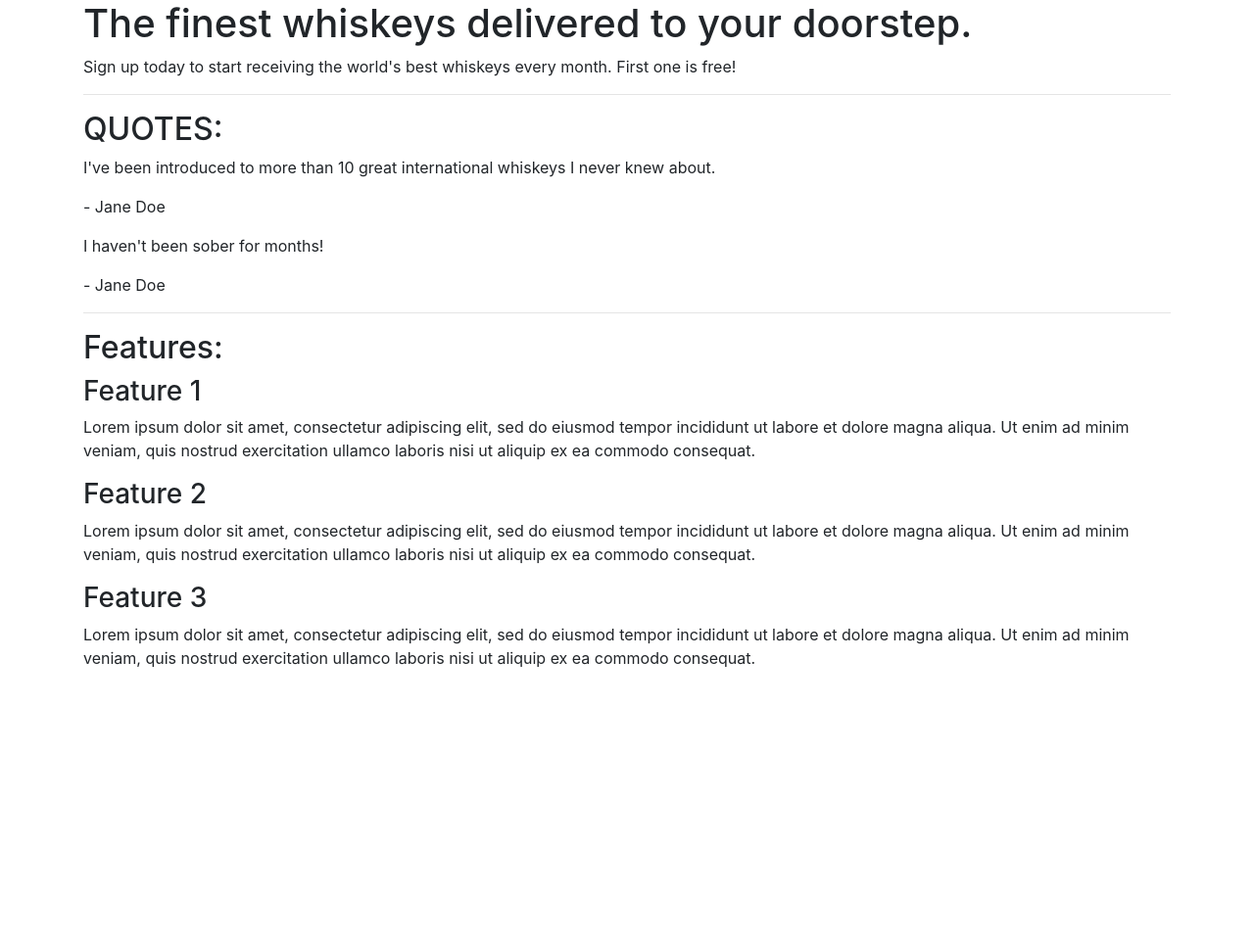
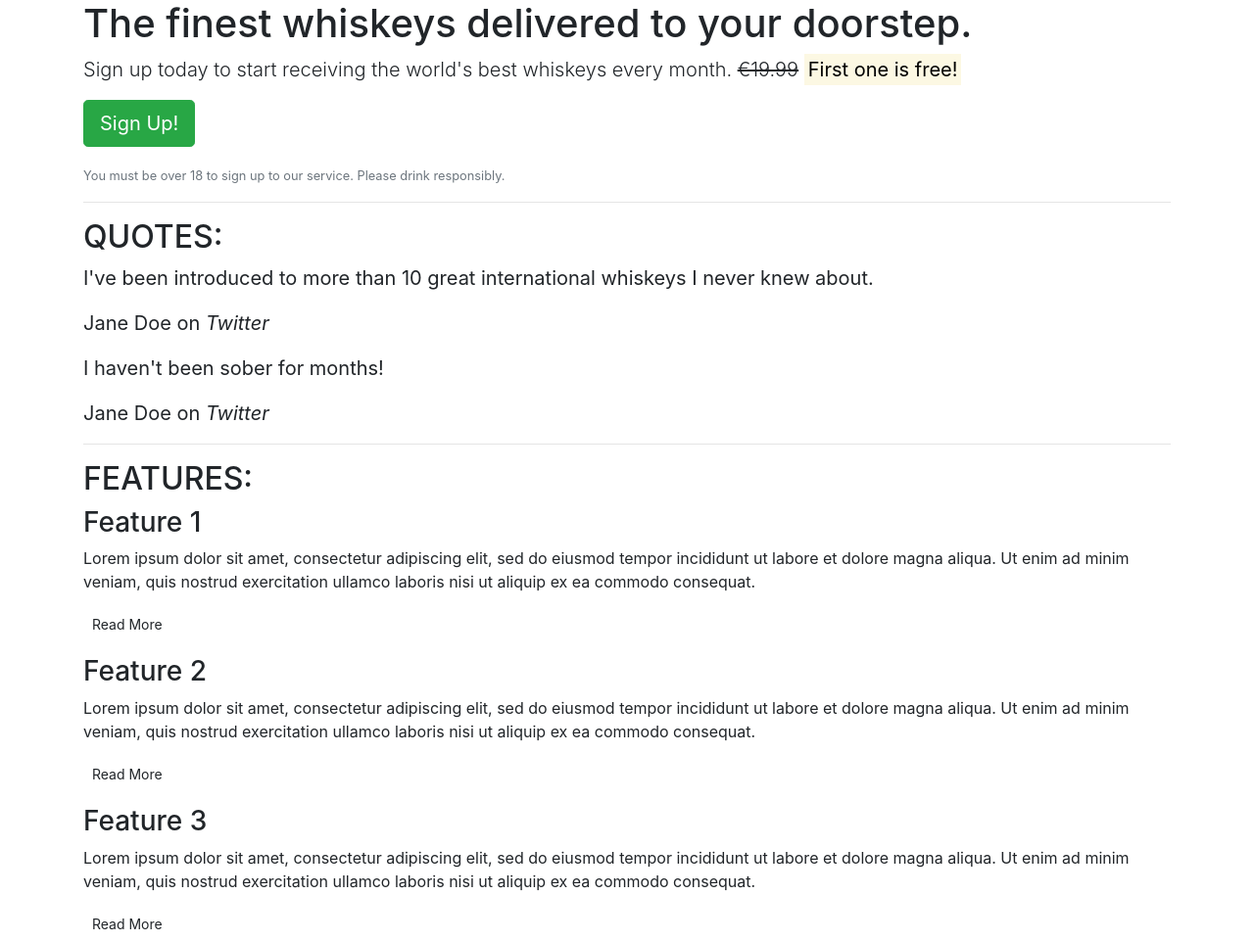
Before and after one commit to AshFoster/bootstrap-1, a plain HTML site: page index.html in a window 1280 px wide. Shown: the whole page at 98% size. Before the commit the page ends 800 px from the top, so only its background shows below. Drawn offline with nearby package versions, Linux system fonts and the light colour scheme.

Commit message:
Add some core css from the bootstrap library.

```diff
--- a/index.html
+++ b/index.html
@@ -15,7 +15,9 @@
         <!-- Callout -->
         <section class="callout">
             <h1>The finest whiskeys delivered to your doorstep.</h1>
-            <p>Sign up today to start receiving the world's best whiskeys every month. First one is free!</p>
+            <p class="lead">Sign up today to start receiving the world's best whiskeys every month. <s>€19.99</s> <strong><mark>First one is free!</mark></strong></p>
+            <p><button class="btn btn-lg btn-success">Sign Up!</button></p>
+            <p class="text-muted"><small>You must be over 18 to sign up to our service. Please drink responsibly.</small></p>
         </section>
         <!-- /.callout -->
         <hr>
@@ -23,32 +25,35 @@
         <!-- Quotes -->
         <section class="quotes">
             <h2 class="text-uppercase">Quotes:</h2>
-            <div class="quote">
+            <blockquote class="blockquote">
                 <p>I've been introduced to more than 10 great international whiskeys I never knew about.</p>
-                <p>- Jane Doe</p>
-            </div>
-            <div class="quote">
+                <footer>Jane Doe on <cite title="Twitter">Twitter</cite></footer>
+            </blockquote>
+            <blockquote class="blockquote">
                 <p>I haven't been sober for months!</p>
-                <p>- Jane Doe</p>
-            </div>
+                <footer>Jane Doe on <cite title="Twitter">Twitter</cite></footer>
+            </blockquote>
         </section>
         <!-- /.quotes -->
         <hr>
 
         <!-- Features -->
         <section class="features">
-            <h2>Features:</h2>
+            <h2 class="text-uppercase">Features:</h2>
             <div class="feature">
                 <h3>Feature 1</h3>
                 <p>Lorem ipsum dolor sit amet, consectetur adipiscing elit, sed do eiusmod tempor incididunt ut labore et dolore magna aliqua. Ut enim ad minim veniam, quis nostrud exercitation ullamco laboris nisi ut aliquip ex ea commodo consequat.</p>
+                <p><a class="btn btn-sm btn-default" href="">Read More</a></p>
             </div>
             <div class="feature">
                 <h3>Feature 2</h3>
                 <p>Lorem ipsum dolor sit amet, consectetur adipiscing elit, sed do eiusmod tempor incididunt ut labore et dolore magna aliqua. Ut enim ad minim veniam, quis nostrud exercitation ullamco laboris nisi ut aliquip ex ea commodo consequat.</p>
+                <p><a class="btn btn-sm btn-default" href="">Read More</a></p>
             </div>
             <div class="feature">
                 <h3>Feature 3</h3>
                 <p>Lorem ipsum dolor sit amet, consectetur adipiscing elit, sed do eiusmod tempor incididunt ut labore et dolore magna aliqua. Ut enim ad minim veniam, quis nostrud exercitation ullamco laboris nisi ut aliquip ex ea commodo consequat.</p>
+                <p><a class="btn btn-sm btn-default" href="">Read More</a></p>
             </div>
         </section>
         <!-- /.features -->
```
